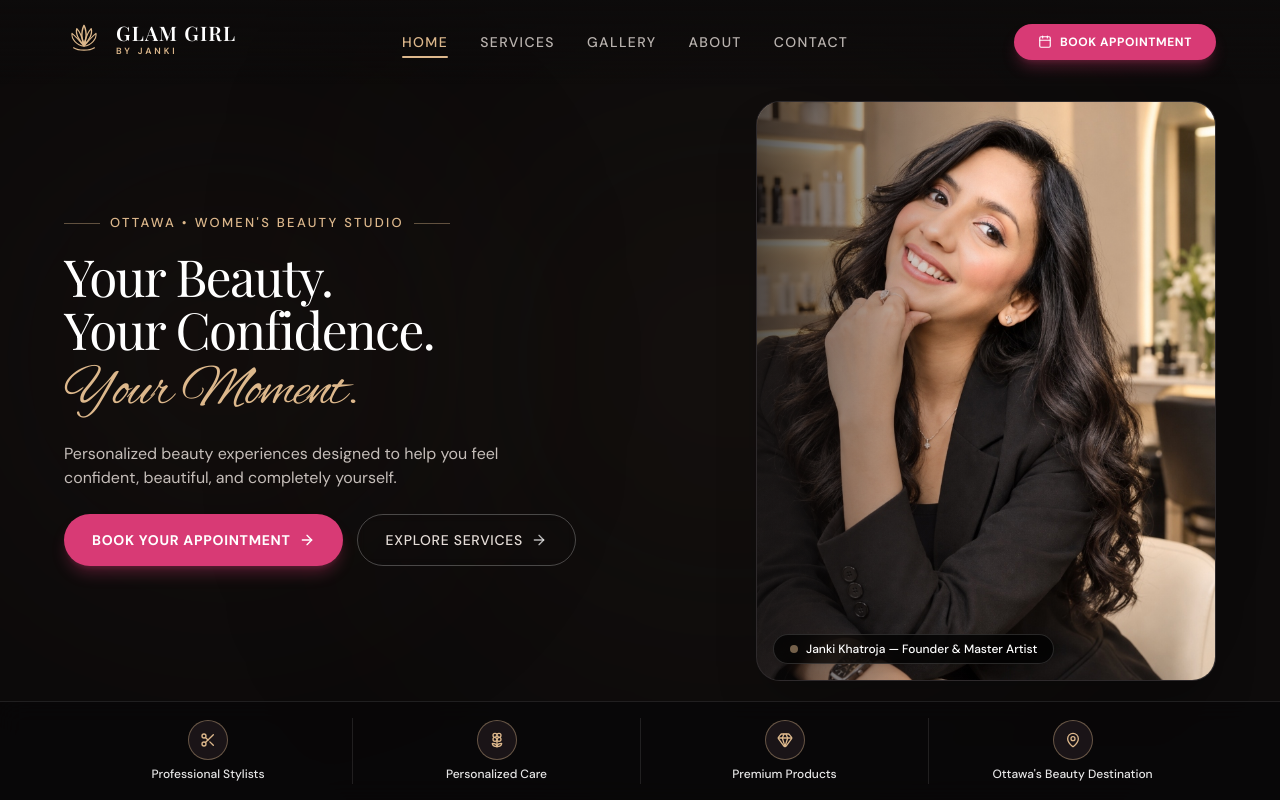
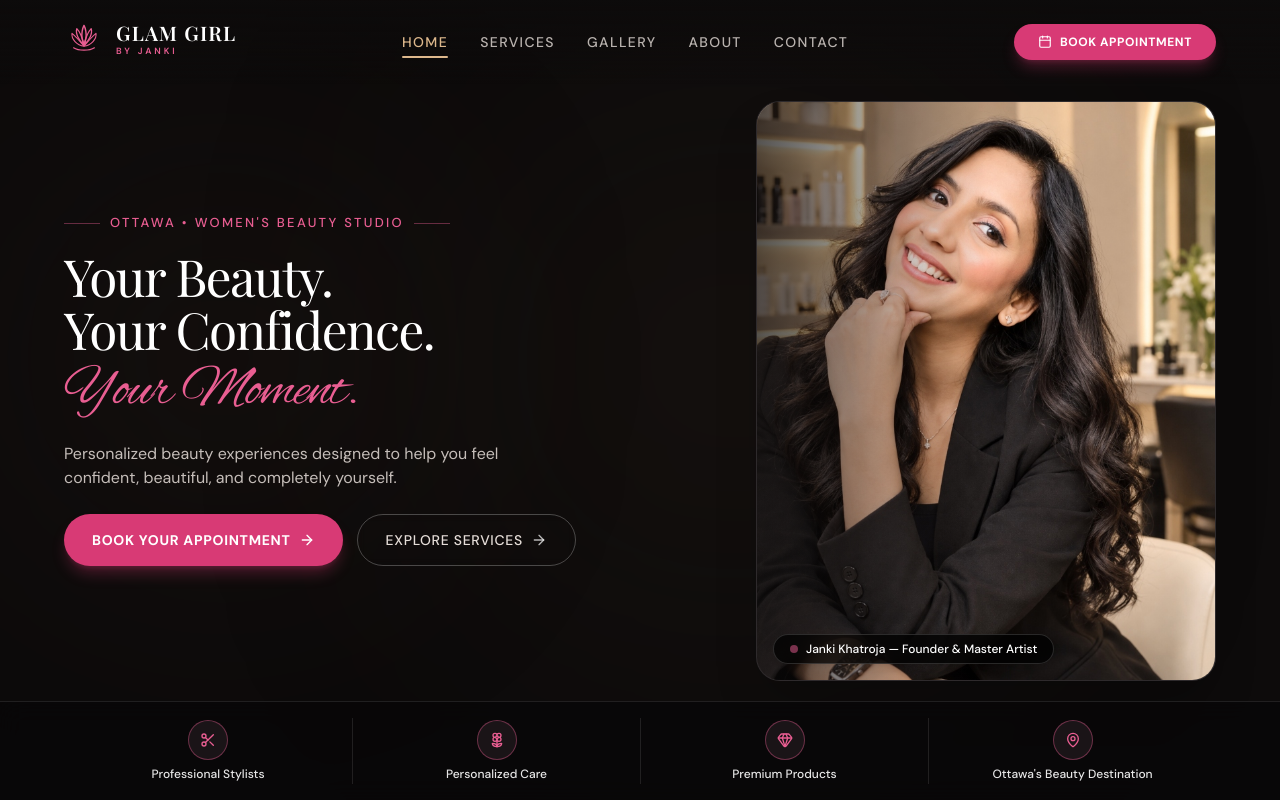
Before and after one commit to zeelkhatrojadds-create/SALON-WEBSITE, a React (Vite) app: page / in a window 1280 px wide. Shown: the top 800 px of the page. Built offline with nearby package versions, Linux system fonts and the light colour scheme; a web font is replaced by a local one.

Commit message:
Update all text accents and badge colors to pink theme

```diff
--- a/src/components/common/Logo.jsx
+++ b/src/components/common/Logo.jsx
@@ -16,12 +16,12 @@ export default function Logo({ className = '', size = 'default' }) {
               : size === 'sm'
                 ? 'w-7 h-7 sm:w-8 sm:h-8'
                 : 'w-8 h-8 sm:w-10 sm:h-10'
-          } text-[#DDB88C] transition-transform group-hover:scale-105 duration-300`}
+          } text-[#E95E92] transition-transform group-hover:scale-105 duration-300`}
         >
           {/* Central Lotus Petal */}
           <path
             d="M25 8C25 8 19 19 25 32C31 19 25 8 25 8Z"
-            stroke="#DDB88C"
+            stroke="#E95E92"
             strokeWidth="1.8"
             strokeLinecap="round"
             strokeLinejoin="round"
@@ -29,7 +29,7 @@ export default function Logo({ className = '', size = 'default' }) {
           {/* Left Inner Petal */}
           <path
             d="M25 32C19 28 14 18 16 12C20 16 23 24 25 32Z"
-            stroke="#DDB88C"
+            stroke="#E95E92"
             strokeWidth="1.6"
             strokeLinecap="round"
             strokeLinejoin="round"
@@ -37,7 +37,7 @@ export default function Logo({ className = '', size = 'default' }) {
           {/* Right Inner Petal */}
           <path
             d="M25 32C31 28 36 18 34 12C30 16 27 24 25 32Z"
-            stroke="#DDB88C"
+            stroke="#E95E92"
             strokeWidth="1.6"
             strokeLinecap="round"
             strokeLinejoin="round"
@@ -45,7 +45,7 @@ export default function Logo({ className = '', size = 'default' }) {
           {/* Left Outer Petal */}
           <path
             d="M25 34C16 33 9 25 10 18C15 22 20 28 25 34Z"
-            stroke="#DDB88C"
+            stroke="#E95E92"
             strokeWidth="1.4"
             strokeLinecap="round"
             strokeLinejoin="round"
@@ -53,7 +53,7 @@ export default function Logo({ className = '', size = 'default' }) {
           {/* Right Outer Petal */}
           <path
             d="M25 34C34 33 41 25 40 18C35 22 30 28 25 34Z"
-            stroke="#DDB88C"
+            stroke="#E95E92"
             strokeWidth="1.4"
             strokeLinecap="round"
             strokeLinejoin="round"
@@ -61,7 +61,7 @@ export default function Logo({ className = '', size = 'default' }) {
           {/* Base Curved Line */}
           <path
             d="M12 36C18 40 32 40 38 36"
-            stroke="#DDB88C"
+            stroke="#E95E92"
             strokeWidth="1.5"
             strokeLinecap="round"
           />
@@ -79,7 +79,7 @@ export default function Logo({ className = '', size = 'default' }) {
         }`}>
           GLAM GIRL
         </span>
-        <span className="font-sans uppercase tracking-[0.32em] text-[8px] sm:text-[9px] font-semibold text-[#DDB88C] -mt-0.5 truncate">
+        <span className="font-sans uppercase tracking-[0.32em] text-[8px] sm:text-[9px] font-semibold text-[#E95E92] -mt-0.5 truncate">
           BY JANKI
         </span>
       </div>
--- a/src/components/home/FeaturedRituals.jsx
+++ b/src/components/home/FeaturedRituals.jsx
@@ -29,7 +29,7 @@ export default function FeaturedRituals() {
         {/* Section Header */}
         <div className="flex flex-col md:flex-row md:items-end justify-between mb-12 sm:mb-16 gap-6">
           <div className="max-w-2xl">
-            <div className="inline-flex items-center gap-2 px-3.5 py-1.5 rounded-full bg-white/10 border border-white/15 text-brand-gold-light text-xs font-bold uppercase tracking-[0.24em] mb-3">
+            <div className="inline-flex items-center gap-2 px-3.5 py-1.5 rounded-full bg-white/10 border border-white/15 text-[#E95E92] text-xs font-bold uppercase tracking-[0.24em] mb-3">
               <Sparkles className="w-3.5 h-3.5 text-brand-pink" />
               <span>SIGNATURE EXPERIENCES</span>
             </div>
--- a/src/components/home/HeroSection.jsx
+++ b/src/components/home/HeroSection.jsx
@@ -20,19 +20,19 @@ export default function HeroSection() {
         <div className="lg:col-span-6 xl:col-span-6 space-y-4 sm:space-y-5 lg:space-y-5 text-center lg:text-left flex flex-col justify-center">
 
           {/* Location Label with Thin Decorative Lines */}
-          <div className="inline-flex items-center justify-center lg:justify-start gap-2.5 text-[#DDB88C]">
-            <span className="w-7 sm:w-9 h-[1px] bg-[#DDB88C]/40 inline-block"></span>
-            <span className="font-sans text-[11px] sm:text-xs lg:text-[13px] font-medium tracking-[0.18em] uppercase text-[#DDB88C]">
+          <div className="inline-flex items-center justify-center lg:justify-start gap-2.5 text-[#E95E92]">
+            <span className="w-7 sm:w-9 h-[1px] bg-[#E95E92]/40 inline-block"></span>
+            <span className="font-sans text-[11px] sm:text-xs lg:text-[13px] font-medium tracking-[0.18em] uppercase text-[#E95E92]">
               OTTAWA • WOMEN'S BEAUTY STUDIO
             </span>
-            <span className="w-7 sm:w-9 h-[1px] bg-[#DDB88C]/40 inline-block"></span>
+            <span className="w-7 sm:w-9 h-[1px] bg-[#E95E92]/40 inline-block"></span>
           </div>
 
           {/* Controlled 3-Line Headline matching specs */}
           <h1 className="font-serif font-normal tracking-[-0.03em] text-white leading-[0.98] sm:leading-[1.0] text-[34px] sm:text-[44px] lg:text-[clamp(42px,3.8vw,62px)] xl:text-[clamp(48px,4vw,68px)] flex flex-col space-y-0.5">
             <span className="block">Your Beauty.</span>
             <span className="block">Your Confidence.</span>
-            <span className="font-script text-[#DDB88C] font-normal leading-[1.05] inline-block pt-1 text-[40px] sm:text-[50px] lg:text-[clamp(48px,4.2vw,70px)] xl:text-[clamp(54px,4.5vw,76px)]">
+            <span className="font-script text-[#E95E92] font-normal leading-[1.05] inline-block pt-1 text-[40px] sm:text-[50px] lg:text-[clamp(48px,4.2vw,70px)] xl:text-[clamp(54px,4.5vw,76px)]">
               Your Moment.
             </span>
           </h1>
@@ -56,7 +56,7 @@ export default function HeroSection() {
             {/* Secondary Button */}
             <Link
               to="/services"
-              className="w-full sm:w-auto h-[48px] sm:h-[52px] inline-flex items-center justify-center gap-2 bg-transparent hover:bg-white/5 text-[#E5DDD8] hover:text-white text-xs sm:text-sm font-medium uppercase tracking-wider px-7 rounded-full border border-white/25 hover:border-[#DDB88C] focus:outline-none focus:ring-2 focus:ring-[#DDB88C] focus:ring-offset-2 focus:ring-offset-[#0D0B0B] transition-all duration-200 cursor-pointer backdrop-blur-sm"
+              className="w-full sm:w-auto h-[48px] sm:h-[52px] inline-flex items-center justify-center gap-2 bg-transparent hover:bg-white/5 text-[#E5DDD8] hover:text-white text-xs sm:text-sm font-medium uppercase tracking-wider px-7 rounded-full border border-white/25 hover:border-[#E95E92] focus:outline-none focus:ring-2 focus:ring-[#E95E92] focus:ring-offset-2 focus:ring-offset-[#0D0B0B] transition-all duration-200 cursor-pointer backdrop-blur-sm"
             >
               <span>EXPLORE SERVICES</span>
               <ArrowRight className="w-4 h-4 text-white/70" />
@@ -84,7 +84,7 @@ export default function HeroSection() {
 
             {/* Subtle Artist Tag */}
             <div className="absolute bottom-3 left-3 sm:bottom-4 sm:left-4 bg-black/75 backdrop-blur-md px-3.5 py-1 sm:px-4 sm:py-1.5 rounded-full text-[11px] sm:text-xs font-medium text-white shadow-lg border border-white/15 flex items-center gap-2">
-              <span className="w-2 h-2 rounded-full bg-[#DDB88C] animate-pulse" />
+              <span className="w-2 h-2 rounded-full bg-[#E95E92] animate-pulse" />
               <span>Janki Khatroja — Founder & Master Artist</span>
             </div>
           </div>
@@ -99,7 +99,7 @@ export default function HeroSection() {
 
             {/* Feature 1 */}
             <div className="flex flex-col items-center gap-1.5 px-2 py-0.5">
-              <div className="w-9 h-9 sm:w-10 sm:h-10 rounded-full border border-[#DDB88C]/40 bg-[#1A1417] flex items-center justify-center text-[#DDB88C]">
+              <div className="w-9 h-9 sm:w-10 sm:h-10 rounded-full border border-[#E95E92]/40 bg-[#1A1417] flex items-center justify-center text-[#E95E92]">
                 <Scissors className="w-4 h-4" />
               </div>
               <span className="text-[11px] sm:text-xs font-medium text-white/90">
@@ -109,7 +109,7 @@ export default function HeroSection() {
 
             {/* Feature 2 */}
             <div className="flex flex-col items-center gap-1.5 px-2 py-0.5">
-              <div className="w-9 h-9 sm:w-10 sm:h-10 rounded-full border border-[#DDB88C]/40 bg-[#1A1417] flex items-center justify-center text-[#DDB88C]">
+              <div className="w-9 h-9 sm:w-10 sm:h-10 rounded-full border border-[#E95E92]/40 bg-[#1A1417] flex items-center justify-center text-[#E95E92]">
                 <Flower2 className="w-4 h-4" />
               </div>
               <span className="text-[11px] sm:text-xs font-medium text-white/90">
@@ -119,7 +119,7 @@ export default function HeroSection() {
 
             {/* Feature 3 */}
             <div className="flex flex-col items-center gap-1.5 px-2 py-0.5">
-              <div className="w-9 h-9 sm:w-10 sm:h-10 rounded-full border border-[#DDB88C]/40 bg-[#1A1417] flex items-center justify-center text-[#DDB88C]">
+              <div className="w-9 h-9 sm:w-10 sm:h-10 rounded-full border border-[#E95E92]/40 bg-[#1A1417] flex items-center justify-center text-[#E95E92]">
                 <Gem className="w-4 h-4" />
               </div>
               <span className="text-[11px] sm:text-xs font-medium text-white/90">
@@ -129,7 +129,7 @@ export default function HeroSection() {
 
             {/* Feature 4 */}
             <div className="flex flex-col items-center gap-1.5 px-2 py-0.5">
-              <div className="w-9 h-9 sm:w-10 sm:h-10 rounded-full border border-[#DDB88C]/40 bg-[#1A1417] flex items-center justify-center text-[#DDB88C]">
+              <div className="w-9 h-9 sm:w-10 sm:h-10 rounded-full border border-[#E95E92]/40 bg-[#1A1417] flex items-center justify-center text-[#E95E92]">
                 <MapPin className="w-4 h-4" />
               </div>
               <span className="text-[11px] sm:text-xs font-medium text-white/90">
--- a/src/components/services/RelatedServices.jsx
+++ b/src/components/services/RelatedServices.jsx
@@ -16,7 +16,7 @@ export default function RelatedServices({ currentServiceId, category, categoryNa
     <section className="mt-14 sm:mt-20 pt-10 sm:pt-14 border-t border-white/10">
       <div className="flex flex-col sm:flex-row sm:items-end justify-between mb-8 gap-4">
         <div>
-          <div className="inline-flex items-center gap-1.5 px-3 py-1 rounded-full bg-white/10 border border-white/15 text-brand-gold-light text-xs font-bold uppercase tracking-wider mb-2">
+          <div className="inline-flex items-center gap-1.5 px-3 py-1 rounded-full bg-white/10 border border-white/15 text-[#E95E92] text-xs font-bold uppercase tracking-wider mb-2">
             <Sparkles className="w-3 h-3 text-brand-pink" />
             <span>MORE IN {categoryName?.toUpperCase()}</span>
           </div>
--- a/src/pages/ContactPage.jsx
+++ b/src/pages/ContactPage.jsx
@@ -34,7 +34,7 @@ export default function ContactPage({ isSection = false }) {
 
         {/* Header */}
         <div className="text-center max-w-2xl mx-auto mb-10 sm:mb-16">
-          <div className="inline-flex items-center gap-2 px-3 sm:px-3.5 py-1.5 rounded-full bg-white/10 border border-white/15 text-brand-gold-light text-[10px] sm:text-xs font-bold uppercase tracking-[0.2em] sm:tracking-[0.24em] mb-3">
+          <div className="inline-flex items-center gap-2 px-3 sm:px-3.5 py-1.5 rounded-full bg-white/10 border border-white/15 text-[#E95E92] text-[10px] sm:text-xs font-bold uppercase tracking-[0.2em] sm:tracking-[0.24em] mb-3">
             <Sparkles className="w-3.5 h-3.5 text-brand-pink" />
             <span>GET IN TOUCH</span>
           </div>
--- a/src/pages/GalleryPage.jsx
+++ b/src/pages/GalleryPage.jsx
@@ -23,7 +23,7 @@ export default function GalleryPage({ isSection = false }) {
 
         {/* Header */}
         <div className="text-center max-w-2xl mx-auto mb-8 sm:mb-12">
-          <div className="inline-flex items-center gap-2 px-3 sm:px-3.5 py-1.5 rounded-full bg-white/10 border border-white/15 text-brand-gold-light text-[10px] sm:text-xs font-bold uppercase tracking-[0.2em] sm:tracking-[0.24em] mb-3">
+          <div className="inline-flex items-center gap-2 px-3 sm:px-3.5 py-1.5 rounded-full bg-white/10 border border-white/15 text-[#E95E92] text-[10px] sm:text-xs font-bold uppercase tracking-[0.2em] sm:tracking-[0.24em] mb-3">
             <InstagramIcon className="w-3.5 h-3.5 text-brand-pink" />
             <span>CLIENT TRANSFORMATIONS</span>
           </div>
--- a/src/pages/HomePage.jsx
+++ b/src/pages/HomePage.jsx
@@ -53,7 +53,7 @@ export default function HomePage({ defaultSection = null }) {
       {/* 3. BOOK APPOINTMENT CTA BANNER (id="booking") */}
       <section id="booking" className="w-full relative border-t border-white/10 py-16 sm:py-24 bg-gradient-to-br from-[#1C1418] via-[#24171E] to-[#140E11]">
         <div className="max-w-5xl mx-auto px-4 sm:px-6 lg:px-8 text-center space-y-6">
-          <div className="inline-flex items-center gap-2 px-4 py-1.5 rounded-full bg-white/10 border border-white/15 text-brand-gold-light text-xs font-bold uppercase tracking-[0.2em]">
+          <div className="inline-flex items-center gap-2 px-4 py-1.5 rounded-full bg-white/10 border border-white/15 text-[#E95E92] text-xs font-bold uppercase tracking-[0.2em]">
             <Sparkles className="w-4 h-4 text-brand-pink" />
             <span>INSTANT RESERVATION</span>
           </div>
```
Also changed, not shown: src/components/layout/Footer.jsx (+23 -23 lines), src/components/services/CategorySection.jsx (+6 -6 lines), src/pages/AboutPage.jsx (+4 -4 lines).
